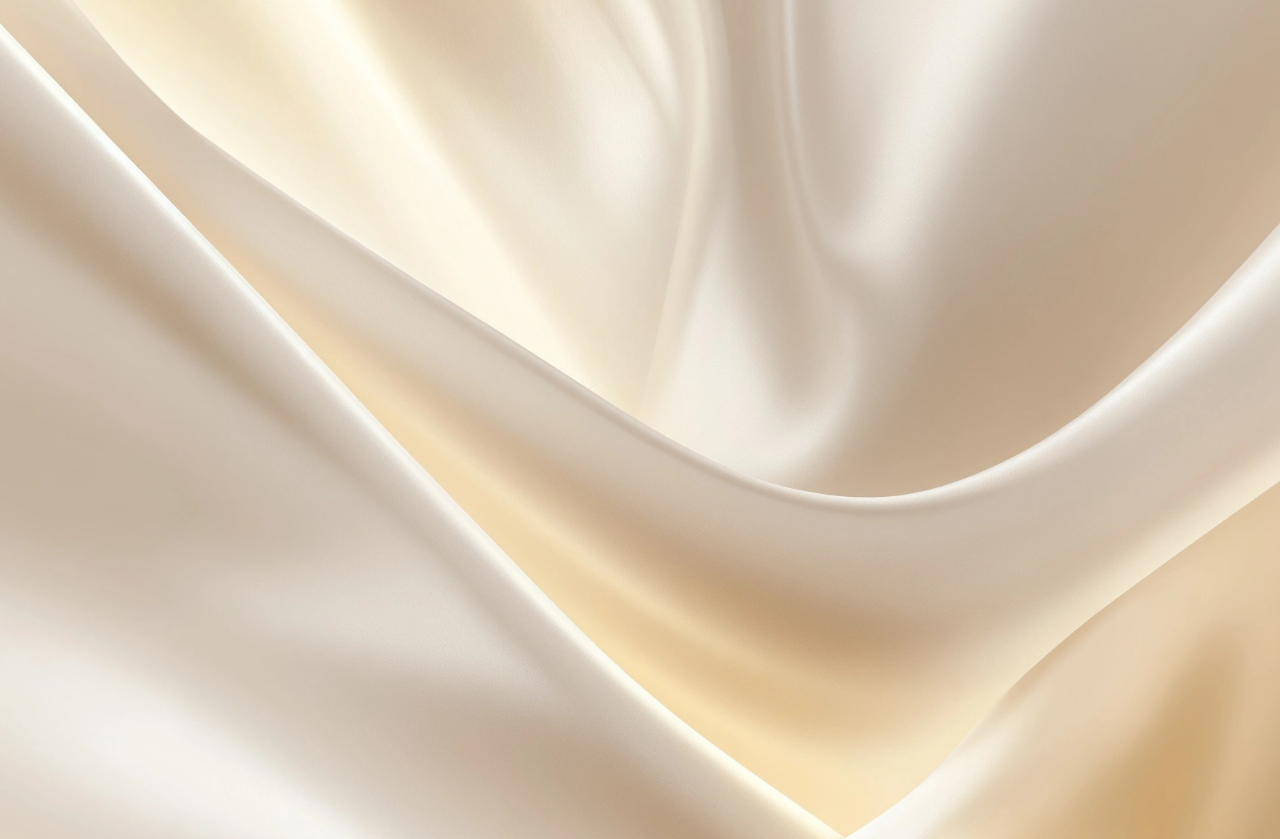
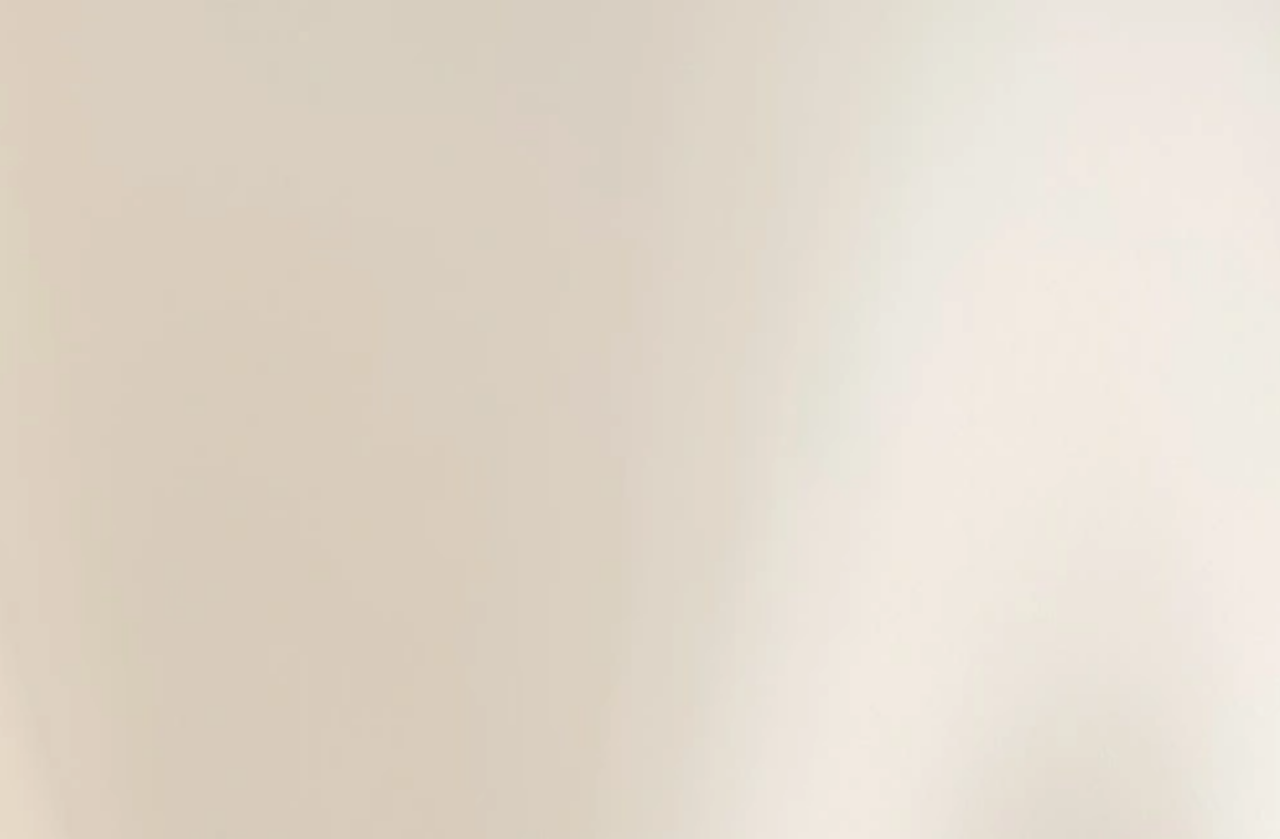
Before and after one commit to nearbirdd/WeddingInvitation, a React (Vite) app: page / in a window 1280 px wide. Shown: the top 839 px of the page. Built offline with nearby package versions, Linux system fonts and the light colour scheme.

Commit message:
Added background-image n adaptived some text

```diff
--- a/src/App.jsx
+++ b/src/App.jsx
@@ -20,9 +20,6 @@ const App = () => {
 
     return (
         <div className="app">
-            <div className="bgg">
-                <img src="./images/bgd.webp" alt="ЕБАНЫЙ ФОН" className="bg-image" />
-            </div>
             {showMain && (
                 <MainEnvelope handleAnimationEnd={handleAnimationEnd} />
             )}
--- a/src/App.scss
+++ b/src/App.scss
@@ -4,41 +4,4 @@
     flex-direction: column;
     width: 100%;
     height: 100%;
-    padding-top: env(safe-area-inset-top);
-    padding-bottom: env(safe-area-inset-bottom);
-    padding-left: env(safe-area-inset-left);
-    padding-right: env(safe-area-inset-right);
-
-    .bgg {
-        position: fixed;
-        /* Фиксируем родителя */
-        top: 0;
-        left: 0;
-        width: 100vw;
-        height: 100lvh;
-        /* Занимает ровно весь экран */
-        overflow: hidden;
-        /* Обрезаем то, что вылезет за края */
-        z-index: -2;
-        pointer-events: none;
-        /* Чтобы фон не перехватывал клики */
-    }
-
-    .bg-image {
-        position: fixed;
-        /* Фиксируем саму картинку */
-        top: -5vh;
-        /* Сдвигаем вверх с запасом */
-        left: -5vw;
-        /* Сдвигаем влево с запасом */
-        width: 110vw;
-        /* Делаем шире экрана */
-        height: 110lvh;
-        /* Делаем выше экрана */
-        object-fit: cover;
-        /* Заполняем блок без искажений */
-        object-position: center;
-        z-index: -1;
-        /* margin: 0;  - никаких марджинов! */
-    }
 }
--- a/src/components/dressCode/dressCode.scss
+++ b/src/components/dressCode/dressCode.scss
@@ -11,34 +11,41 @@
         margin-bottom: 5%;
         font-family: "Arabella", sans-serif;
         font-style: italic;
+        font-weight: bold;
         color: var(--color-text);
-        font-size: clamp(5rem, 23vw, 20em);
+        font-size: clamp(4rem, 22vw, 19em);
     }
 
     p {
         margin-top: 5%;
         margin-bottom: 5%;
-        padding: 1%;
+        padding-inline: 3%;
         text-align: center;
+        // text-indent: 1em;
         font-family: "Arabella", sans-serif;
         font-size: 5em;
         font-style: italic;
         color: var(--color-text);
 
         @media (375px <=width <=440px) {
-            font-size: clamp(1.2rem, 1rem + 0.2vw, 0.7rem);
+            font-size: clamp(1.25rem, 1rem + 0.2vw, 0.7rem);
+            font-style: italic;
+            font-weight:bold;
         }
     }
 
     span {
         text-align: center;
         font-family: "Arabella", sans-serif;
+        padding: 0 3% 0 3%;
         font-size: 5em;
         font-style: italic;
         color: var(--color-text);
 
         @media (375px <=width <=440px) {
-            font-size: clamp(1.2rem, 1rem + 0.2vw, 0.7rem);
+            font-size: clamp(1.25rem, 1rem + 0.2vw, 0.7rem);
+            font-style: italic;
+            font-weight: bolder;
         }
     }
 
--- a/src/components/location/location.scss
+++ b/src/components/location/location.scss
@@ -11,11 +11,12 @@
     width: 100%;
     margin-bottom: 8%;
     display: flex;
+    padding: 2%;
     justify-content: center;
     font-family: "Arabella", sans-serif;
     font-style: italic;
     color: rgb(102, 45, 19);
-    font-size: clamp(6rem, 28vw, 20em);
+    font-size: clamp(5rem, 27vw, 19em);
 
     @media (max-width: 440px) {
         padding-right: 5%;
--- a/src/components/mainEnvelope/MainEnvelope.jsx
+++ b/src/components/mainEnvelope/MainEnvelope.jsx
@@ -11,7 +11,7 @@ const MainEnvelope = (props) => {
         <div
             className="mainEnvelopeSections"
         >
-            <h2>Артём & противнаяДефка</h2>
+            <h2>Артём & Марина</h2>
             <img
                 className="upEnvelope"
                 src="./images/upEnvelope.webp"
--- a/src/components/mainEnvelope/mainEnvelope.scss
+++ b/src/components/mainEnvelope/mainEnvelope.scss
@@ -10,9 +10,9 @@
     span {
         text-align: center;
         font-family: "Arabella", sans-serif;
-        font-size: clamp(1.8rem, 2rem + 0.5vw, 2rem);
+        font-size: clamp(1.5rem, 1.5rem + 0.5vw, 1.5rem);
         font-style: italic;
-        font-weight: lighter;
+        font-weight: bolder;
         color: var(--color-text);
         animation: opa 450ms ease forwards;
         animation-delay: 3s;
--- a/src/index.scss
+++ b/src/index.scss
@@ -12,24 +12,29 @@
 @font-face {
     font-family: "Arabella";
     src: url('/src/fonts/Arabella.ttf');
-    font-weight: bold;
+    // font-weight: bold;
     font-style: normal;
 }
 
 html {
     width: 100%;
-    height: 100%;
+    min-height: 100vh;
     margin: 0;
 }
 
 body {
+    // background: linear-gradient(135deg, #fffefb 0%, #fdf6ec 45%, #f5ead8 100%);
     width: 100%;
-    min-height: 100lvh;
-    // background: linear-gradient(135deg, #fffefb 0%, #fdf6ec 45%, #f5ead8 100%);
-    // padding-top: env(safe-area-inset-top);
-    // padding-bottom: env(safe-area-inset-bottom);
-    // padding-left: env(safe-area-inset-left);
-    // padding-right: env(safe-area-inset-right);
+    min-height: 100%;
+    background-image: url("/images/bgd.webp");
+    background-size: cover;
+    background-position: center;
+    background-repeat: no-repeat;
+    // background-attachment: fixed; /* опционально */
+    padding-top: env(safe-area-inset-top);
+    padding-bottom: env(safe-area-inset-bottom);
+    padding-left: env(safe-area-inset-left);
+    padding-right: env(safe-area-inset-right);
 }
 
 #root {
```
Also changed, not shown: src/main.jsx (line endings or trailing spaces).
